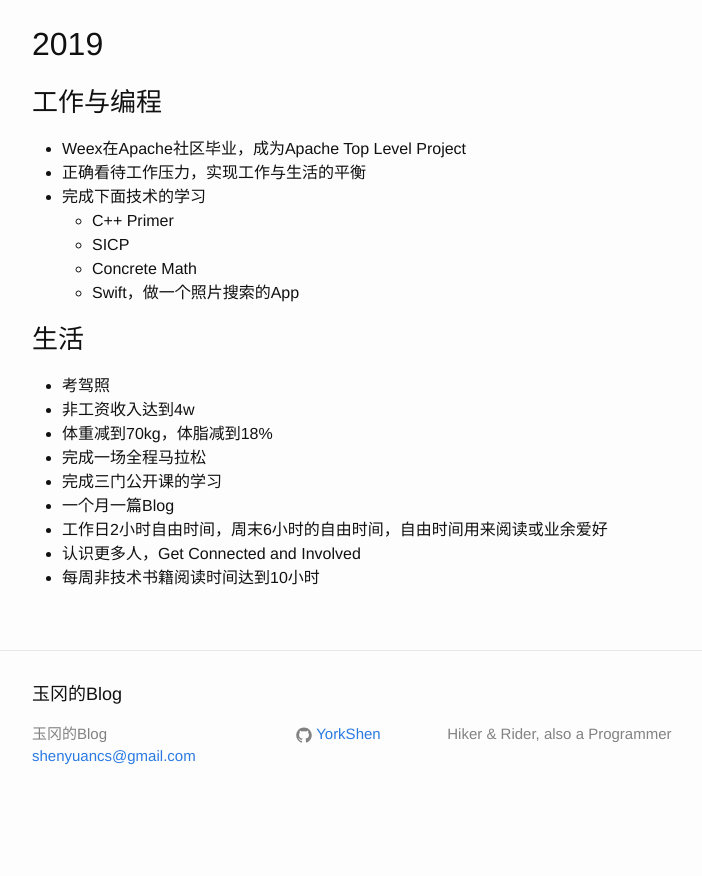
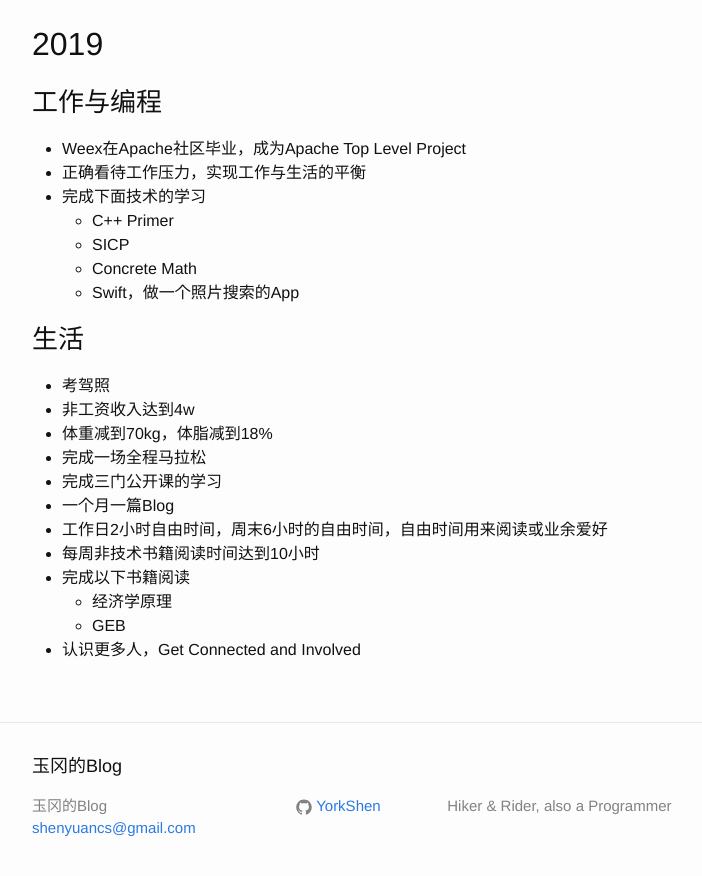
Before and after one commit to YorkShen/YorkShen.github.io, a Jekyll site: the page built from _posts/2019-01-06-year-conclustion-year-resolution.md, in a window 1280 px wide and 900 px high, scrolled down 4197 px. Shown: the top 876 px of the window, without its empty margins (238-940 px from the left). Built offline with Jekyll 4.4.1, drawn with Linux system fonts in a browser that asks for light colours; emoji names are drawn with the system emoji font; before the commit the page ends 5025 px from its top, so only the background shows below that.

Commit message:
* update 2019 year resolution

```diff
--- a/_posts/2019-01-06-year-conclustion-year-resolution.md
+++ b/_posts/2019-01-06-year-conclustion-year-resolution.md
@@ -63,5 +63,8 @@
 * 完成三门公开课的学习
 * 一个月一篇Blog
 * 工作日2小时自由时间，周末6小时的自由时间，自由时间用来阅读或业余爱好
+* 每周非技术书籍阅读时间达到10小时
+* 完成以下书籍阅读
+    * 经济学原理
+    * GEB
 * 认识更多人，Get Connected and Involved
-* 每周非技术书籍阅读时间达到10小时
```
